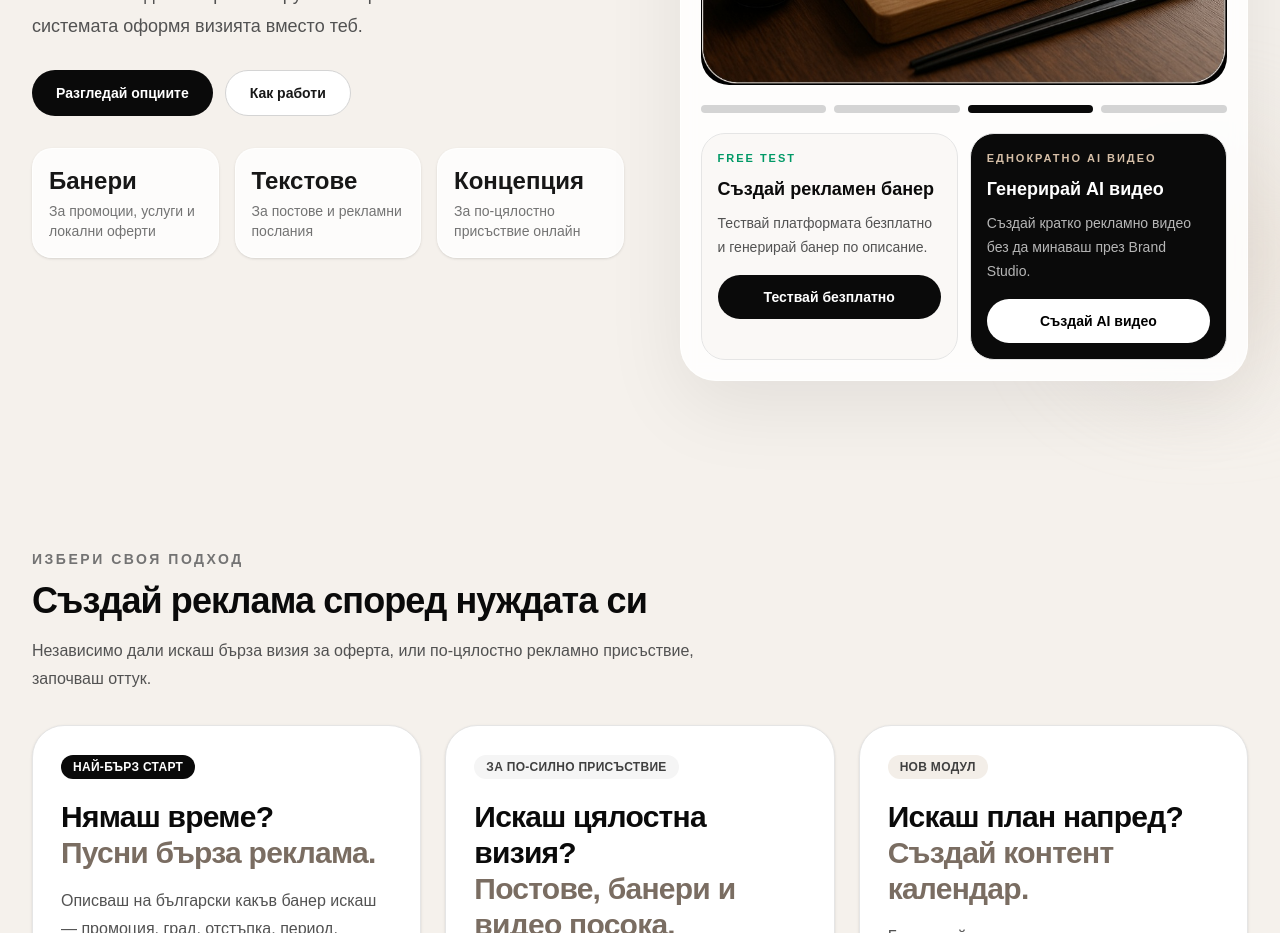
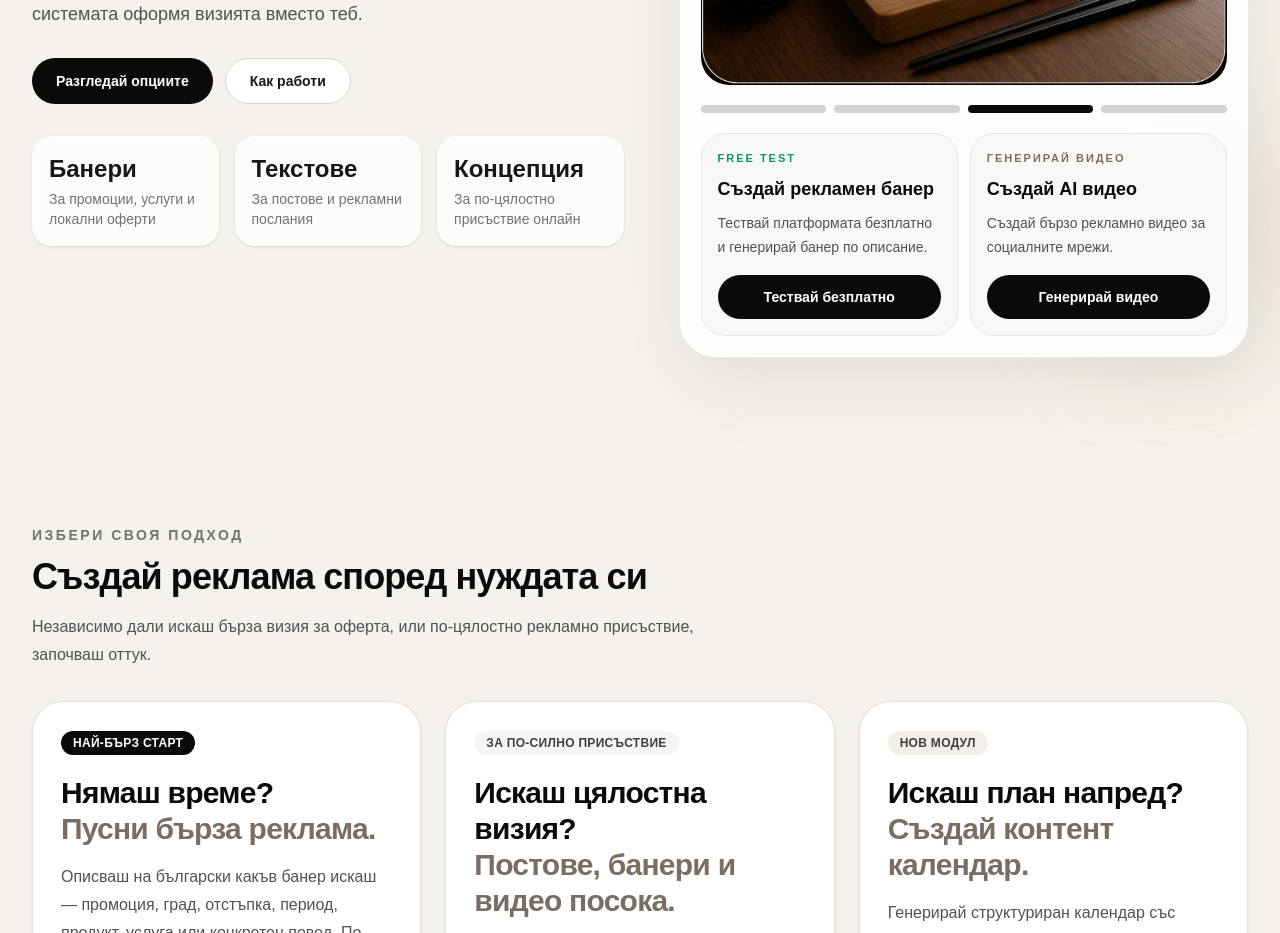
Before and after one commit to celevra-coder/ai-smm-platform, a Next.js app: page / in a window 1280 px wide. Shown: the part 780-1713 px from the top of the page. Built offline with nearby package versions, Linux system fonts and the light colour scheme; no server answers.

Commit message:
Refine AI video homepage CTA card

```diff
--- a/app/page.tsx
+++ b/app/page.tsx
@@ -241,25 +241,25 @@ export default function HomePage() {
     </Link>
   </div>
 
-  <div className="rounded-[24px] border border-neutral-200 bg-neutral-950 p-4 text-white">
-    <p className="text-[11px] font-black uppercase tracking-[0.18em] text-[#d6bfa7]">
-      Еднократно AI видео
+  <div className="rounded-[24px] border border-neutral-200 bg-[#faf8f6] p-4">
+  <p className="text-[11px] font-black uppercase tracking-[0.18em] text-[#7a6d62]">
+    Генерирай видео
   </p>
 
-    <h3 className="mt-2 text-lg font-black">
-      Генерирай AI видео
+  <h3 className="mt-2 text-lg font-black text-neutral-950">
+    Създай AI видео
   </h3>
 
-    <p className="mt-2 text-sm leading-6 text-white/70">
-      Създай кратко рекламно видео без да минаваш през Brand Studio.
+  <p className="mt-2 text-sm leading-6 text-neutral-600">
+    Създай бързо рекламно видео за социалните мрежи.
   </p>
 
   <Link
     href="/dashboard/video"
     onClick={(e) => handleProtectedClick(e, "/dashboard/video")}
-      className="mt-4 inline-flex w-full items-center justify-center rounded-full bg-white px-5 py-3 text-sm font-bold text-black transition hover:opacity-90"
+    className="mt-4 inline-flex w-full items-center justify-center rounded-full bg-neutral-950 px-5 py-3 text-sm font-bold text-white transition hover:opacity-90"
   >
-      Създай AI видео
+    Генерирай видео
   </Link>
 </div>
 </div>
```
Lines whose indentation alone changed are shown as unchanged.
